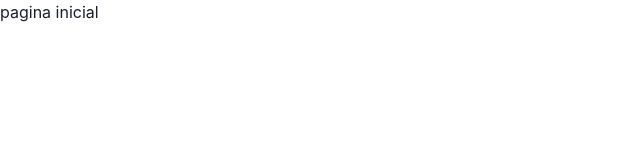
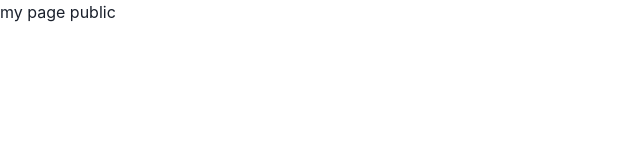
Before and after one commit to fischerafael/clientr, a Next.js app: page / in a window 1280 px wide. Shown: the top 160 px of the page, without its empty margins (0-640 px from the left). Built offline with nearby package versions, Linux system fonts and the light colour scheme.

Commit message:
feat: create public page

```diff
--- a/pages/index.tsx
+++ b/pages/index.tsx
@@ -1,7 +1,8 @@
 import React from "react";
+import { PagePublic } from "../src/pages/PagePublic";
 
 const index = () => {
-  return <div>pagina inicial</div>;
+  return <PagePublic />;
 };
 
 export default index;
--- /dev/null
+++ b/src/pages/PagePublic/index.tsx
@@ -0,0 +1,5 @@
+import React from "react";
+
+export const PagePublic = () => {
+  return <div>my page public</div>;
+};
```
Also changed, not shown: pages/app/index.tsx (added, +7 -0 lines).
